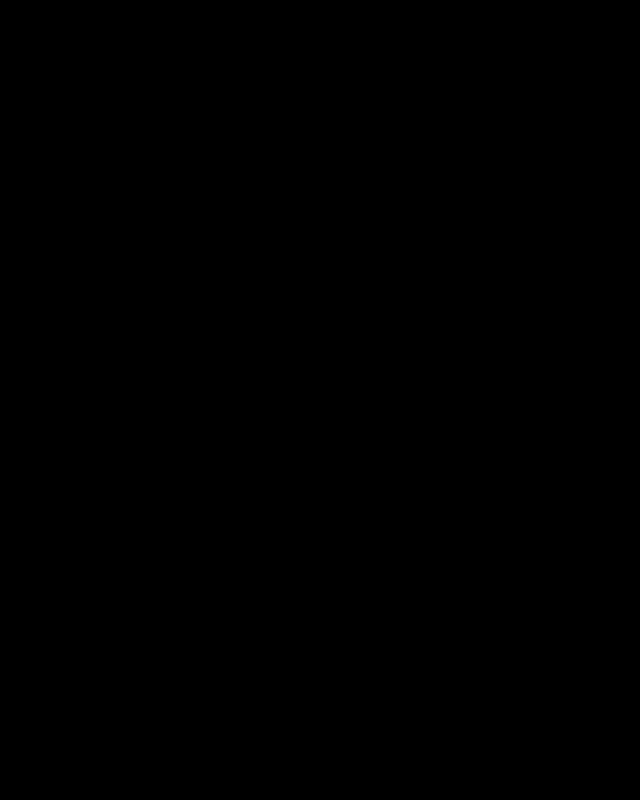
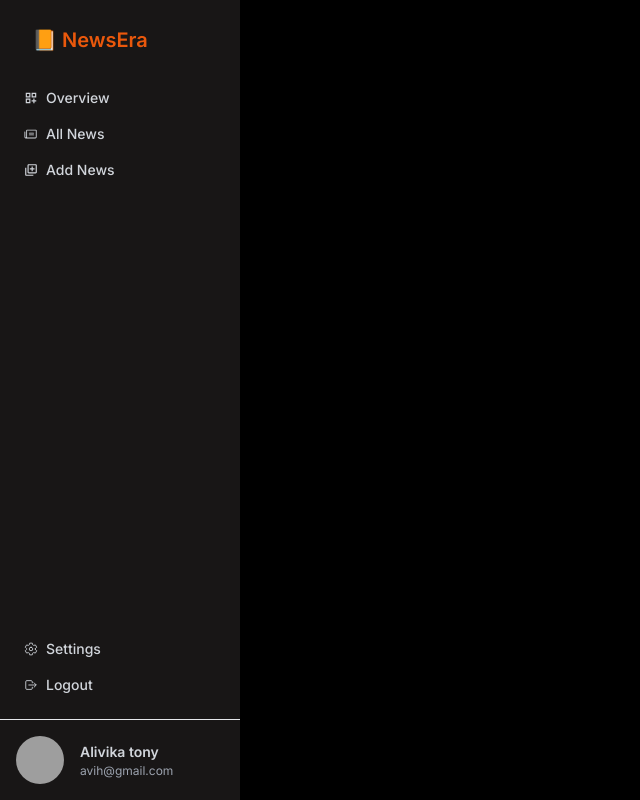
Before and after one commit to MehediAhsan/newsera, a Next.js app: page /dashboard in a window 1280 px wide. Shown: the whole page, without its empty margins (0-640 px from the left). Built offline with nearby package versions, Linux system fonts and the light colour scheme; grey boxes are pictures that could not be loaded.

Commit message:
create dashboard

```diff
--- a/app/dashboard/layout.jsx
+++ b/app/dashboard/layout.jsx
@@ -1,6 +1,9 @@
+import DashboardSideNav from "@/components/DashboardSiveNav";
+
 export default function DashboardLayout({ children }) {
   return (
     <>
+    <DashboardSideNav/>
     {children}
     </>
   );
--- /dev/null
+++ b/components/DashboardSiveNav.jsx
@@ -0,0 +1,99 @@
+'use client'
+
+import Link from "next/link";
+import { MdOutlineDashboardCustomize } from "react-icons/md";
+import { PiNewspaper } from "react-icons/pi";
+import { BiAddToQueue } from "react-icons/bi";
+import { IoSettingsOutline, IoLogOutOutline  } from "react-icons/io5";
+
+const DashboardSiveNav = () => {
+
+    const navigation = [
+        {
+            href: '/dashboard',
+            name: 'Overview',
+            icon: <MdOutlineDashboardCustomize />
+        },
+        {
+            href: '/',
+            name: 'All News',
+            icon: <PiNewspaper />
+        },
+        {
+            href: '/',
+            name: 'Add News',
+            icon: <BiAddToQueue />
+        },
+    ]
+
+    const navsFooter = [
+        {
+            href: 'javascript:void(0)',
+            name: 'Settings',
+            icon: <IoSettingsOutline />
+        },
+        {
+            href: 'javascript:void(0)',
+            name: 'Logout',
+            icon: <IoLogOutOutline />
+        }
+    ]
+
+    return (
+        <>
+            <nav
+                className="fixed top-0 left-0 h-full bg-[#181616] space-y-8 w-60">
+                <div class="flex flex-col h-full">
+                    <div className='h-20 flex items-center px-8'>
+                        <Link href="/" className='text-xl font-semibold text-primary'>
+                            📙 NewsEra
+                        </Link>
+                    </div>
+                    <div className="flex-1 flex flex-col h-full overflow-auto">
+                        <ul className="px-4 text-sm font-medium flex-1">
+                            {
+                                navigation.map((item, idx) => (
+                                    <li key={idx}>
+                                        <Link href={item.href} className="flex items-center gap-x-2 text-gray-300 p-2 rounded-lg  hover:bg-gray-700 duration-150">
+                                            <div className="text-gray-300">{item.icon}</div>
+                                            {item.name}
+                                        </Link>
+                                    </li>
+                                ))
+                            }
+                        </ul>
+                        <div>
+                            <ul className="px-4 pb-4 text-sm font-medium">
+                                {
+                                    navsFooter.map((item, idx) => (
+                                        <li key={idx}>
+                                            <a href={item.href} className="flex items-center gap-x-2 text-gray-300 p-2 rounded-lg  hover:bg-gray-700 duration-150">
+                                                <div className="text-gray-300">{item.icon}</div>
+                                                {item.name}
+                                            </a>
+                                        </li>
+                                    ))
+                                }
+                            </ul>
+                            <div className="py-4 px-4 border-t">
+                                <div className="flex items-center gap-x-4">
+                                    <img src="https://randomuser.me/api/portraits/women/79.jpg" className="w-12 h-12 rounded-full" />
+                                    <div>
+                                        <span className="block text-gray-300 text-sm font-semibold">Alivika tony</span>
+                                        <span
+                                            className="block mt-px text-gray-400 hover:text-indigo-600 text-xs"
+                                        >
+                                            avih@gmail.com
+                                        </span>
+                                    </div>
+                                </div>
+                            </div>
+                        </div>
+                    </div >
+                </div>
+            </nav>
+        </>
+    );
+};
+
+export default DashboardSiveNav;
```
